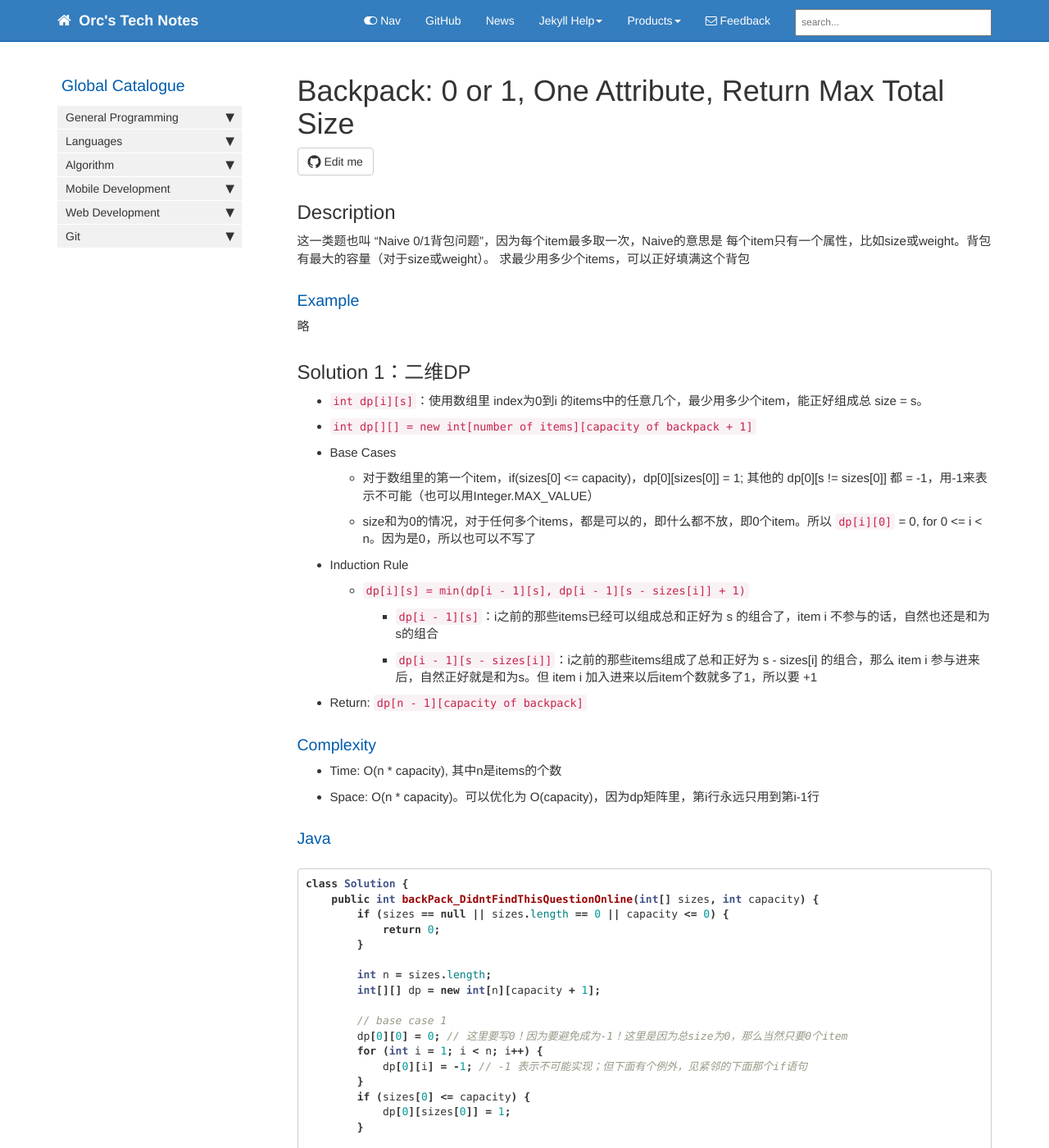
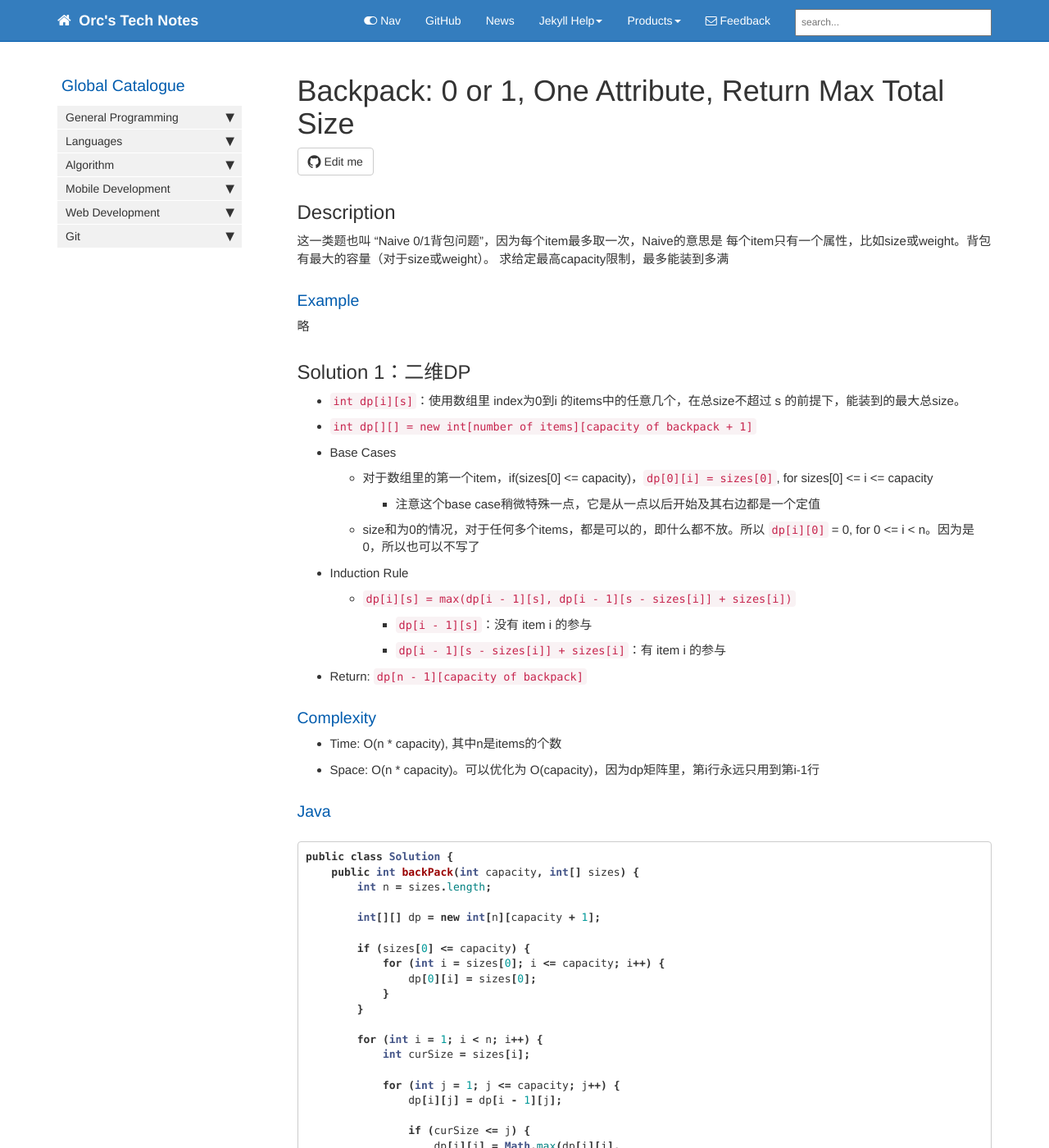
Before and after one commit to HungryOrc/hungryorc.github.io, a Jekyll site: the page built from pages/algorithm/algorithm_backpack_01_1Attr_returnMaxTotalSize.md, in a window 1280 px wide and 1400 px high. Shown: the whole window at 82% size. Built offline with Jekyll 4.4.1, drawn with Linux system fonts in a browser that asks for light colours; nearby versions of some CDN libraries; comment, search, counter and statistics services are not loaded; some of the changed text lies outside the part shown.

Commit message:
Update algorithm_backpack_01_1Attr_returnMaxTotalSize.md

````diff
--- a/pages/algorithm/algorithm_backpack_01_1Attr_returnMaxTotalSize.md
+++ b/pages/algorithm/algorithm_backpack_01_1Attr_returnMaxTotalSize.md
@@ -11,21 +11,22 @@ toc: false
 
 ## Description
 这一类题也叫 “Naive 0/1背包问题”，因为每个item最多取一次，Naive的意思是 每个item只有一个属性，比如size或weight。背包有最大的容量（对于size或weight）。
-求最少用多少个items，可以正好填满这个背包
+求给定最高capacity限制，最多能装到多满
 
 ### Example
 略
 
 ## Solution 1：二维DP
-* `int dp[i][s]`：使用数组里 index为0到i 的items中的任意几个，最少用多少个item，能正好组成总 size = s。
+* `int dp[i][s]`：使用数组里 index为0到i 的items中的任意几个，在总size不超过 s 的前提下，能装到的最大总size。
 * `int dp[][] = new int[number of items][capacity of backpack + 1]`
 * Base Cases
-  * 对于数组里的第一个item，if(sizes[0] <= capacity)，dp[0][sizes[0]] = 1; 其他的 dp[0][s != sizes[0]] 都 = -1，用-1来表示不可能（也可以用Integer.MAX_VALUE）
-  * size和为0的情况，对于任何多个items，都是可以的，即什么都不放，即0个item。所以 `dp[i][0]` = 0, for 0 <= i < n。因为是0，所以也可以不写了
+  * 对于数组里的第一个item，if(sizes[0] <= capacity)，`dp[0][i] = sizes[0]`, for sizes[0] <= i <= capacity
+    * 注意这个base case稍微特殊一点，它是从一点以后开始及其右边都是一个定值
+  * size和为0的情况，对于任何多个items，都是可以的，即什么都不放。所以 `dp[i][0]` = 0, for 0 <= i < n。因为是0，所以也可以不写了
 * Induction Rule
-  * `dp[i][s] = min(dp[i - 1][s], dp[i - 1][s - sizes[i]] + 1)`
-    * `dp[i - 1][s]`：i之前的那些items已经可以组成总和正好为 s 的组合了，item i 不参与的话，自然也还是和为s的组合
-    * `dp[i - 1][s - sizes[i]]`：i之前的那些items组成了总和正好为 s - sizes[i] 的组合，那么 item i 参与进来后，自然正好就是和为s。但 item i 加入进来以后item个数就多了1，所以要 +1
+  * `dp[i][s] = max(dp[i - 1][s], dp[i - 1][s - sizes[i]] + sizes[i])`
+    * `dp[i - 1][s]`：没有 item i 的参与
+    * `dp[i - 1][s - sizes[i]] + sizes[i]`：有 item i 的参与
 * Return: `dp[n - 1][capacity of backpack]`
 
 ### Complexity
@@ -34,36 +35,27 @@ toc: false
 
 ### Java
 ```java
-class Solution {
-    public int backPack_DidntFindThisQuestionOnline(int[] sizes, int capacity) {
-        if (sizes == null || sizes.length == 0 || capacity <= 0) {
-            return 0;
-        }
+public class Solution {
+    public int backPack(int capacity, int[] sizes) {
+        int n = sizes.length;
 
-        int n = sizes.length;
         int[][] dp = new int[n][capacity + 1];
 
-        // base case 1
-        dp[0][0] = 0; // 这里要写0！因为要避免成为-1！这里是因为总size为0，那么当然只要0个item
-        for (int i = 1; i < n; i++) {
-            dp[0][i] = -1; // -1 表示不可能实现；但下面有个例外，见紧邻的下面那个if语句
-        }
         if (sizes[0] <= capacity) {
-            dp[0][sizes[0]] = 1;
+            for (int i = sizes[0]; i <= capacity; i++) {
+                dp[0][i] = sizes[0];
+            }
         }
 
         for (int i = 1; i < n; i++) {
-            int curItemSize = sizes[i];
+            int curSize = sizes[i];
 
-            for (int sum = 1; sum <= capacity; sum++) {
-                // case 1: item i 不参与
-                // 下面这一句，以及前面的 dp[0][0] = 0，二者一起保证了对所有的i，永远有 dp[i][0] = 0 ！
-                // 那么下面case 2 的 dp[i - 1][sum - curItemSize] + 1 在 sum == curItemSize 的时候也就会等于 1 ！
-                dp[i][sum] = dp[i - 1][sum];
+            for (int j = 1; j <= capacity; j++) {
+                dp[i][j] = dp[i - 1][j];
 
-                // case 2: item i 参与
-                if (sum >= curItemSize && dp[i - 1][sum - curItemSize] != -1) { // 别忘了检查是否是 -1 ！
-                    dp[i][sum] = Math.min(dp[i][sum], dp[i - 1][sum - curItemSize] + 1);
+                if (curSize <= j) {
+                    dp[i][j] = Math.max(dp[i][j],
+                        dp[i - 1][j - curSize] + curSize);
                 }
             }
         }
@@ -72,93 +64,96 @@ class Solution {
 }
 ```
 
-## Solution 1.1：基于Solution 1，使用Offset One方法，简化代码
+## Solution 1.1：基于Solution 1，使用Offset One方法，简化代码。实际运算速度比Solution 1 快了一点
 所谓的Offset One方法，就是：dp[i][j] 里的 i 原本意思是 index为i的元素，现在意思是 **第i个** 元素。这样设置以后，对有些题目，代码能简化不少，对有些题目作用不明显
 
 Offset One方法不能降低时间和空间复杂度
 
 ### Complexity
-* Time: O(n * capacity)，与Solution 1 相同
-* Space: O(n * capacity)，与Solution 1 相同
+* Time: 与Solution 1 相同
+* Space: 与Solution 1 相同
 
 ### Java
 ```java
-class Solution {
-    public int backPack_DidntFindThisQuestionOnline(int[] sizes, int capacity) {
-        if (sizes == null || sizes.length == 0 || capacity <= 0) {
-            return 0;
-        }
+public class Solution {
+    public int backPack(int capacity, int[] sizes) {
+        int n = sizes.length;
 
-        int n = sizes.length;
-        int[][] dp = new int[n + 1][capacity + 1]; // 第一维从n变为n+1
+        int[][] dp = new int[n + 1][capacity + 1]; // n -> n + 1
 
-        // base case 1 不用写了，因为第一维是0的话，即“前0个"元素，自然永远item数是0了
+        // base case 1 不用写了
 
-        for (int i = 1; i <= n; i++) { // 从 i < n 变为 i <= n
-            int curItemSize = sizes[i - 1]; // 从 i 变为 i - 1
+        for (int i = 1; i <= n; i++) { // i < n -> i <= n
+            int curSize = sizes[i - 1]; // sizes[i] -> sizes[i - 1]
 
-            for (int sum = 1; sum <= capacity; sum++) {
-                dp[i][sum] = dp[i - 1][sum];
+            for (int j = 1; j <= capacity; j++) {
+                dp[i][j] = dp[i - 1][j];
 
-                if (sum >= curItemSize && dp[i - 1][sum - curItemSize] != -1) {
-                    dp[i][sum] = Math.min(dp[i][sum], dp[i - 1][sum - curItemSize] + 1);
+                if (curSize <= j) {
+                    dp[i][j] = Math.max(dp[i][j],
+                        dp[i - 1][j - curSize] + curSize);
                 }
             }
         }
-        return dp[n][capacity]; // 第一维从n-1变为n
+        return dp[n][capacity]; // dp[n - 1][...] -> dp[n][...]
     }
 }
 ```
 
-## Solution 1.2：基于Solution 1，dp[index][size]降维为dp[size]
+## Solution 1.2：基于Solution 1，dp[index][size]降维为dp[size]。实测速度前15%，比Solution 1 快了很多
 
 ### 只要是DP矩阵降维，就要考虑从大往小填写（矩阵里的一个或多个维度）！
+这题如果从小往大写会出错，因为每个item只能用1次，而根据induction rule，如果前面已经把item i 用过一次了，后面item i 并不知道，当填写dp矩阵到第二维的总size更大的地方，会因为总size能容下第二个（以及更多个）item i 了，就再加入新的 item i。
 
 ### Complexity
-* Time: O(n * capacity)，与Solution 1 相同。但其实空间下降以后，时间也下降了，只是不是量级意义上的下降
+* Time: 与Solution 1 相同
 * Space: O(capacity)
 
 ### Java
 ```java
-class Solution {
-    public int backPack_DidntFindThisQuestionOnline(int[] sizes, int capacity) {
-        if (sizes == null || sizes.length == 0 || capacity <= 0) {
-            return 0;
-        }
+public class Solution {
+    public int backPack(int capacity, int[] sizes) {
+        int n = sizes.length;
+        int[] dp = new int[capacity + 1]; // 一维
 
-        int n = sizes.length;
-        int[] dp = new int[capacity + 1]; // 去掉了第一维（第一维原本size是n）
-
-        // base case 1，去掉了第一维
-        dp[0] = 0;
-        for (int i = 1; i < n; i++) {
-            dp[i] = -1;
-        }
         if (sizes[0] <= capacity) {
-            dp[sizes[0]] = 1;
+            for (int i = sizes[0]; i <= capacity; i++) {
+                dp[i] = sizes[0]; // 一维
+            }
         }
 
         for (int i = 1; i < n; i++) {
-            int curItemSize = sizes[i];
+            int curSize = sizes[i];
 
-            for (int sum = capacity; sum >= 0; sum--) { // 这里要变成从大往小循环！！
-                // dp[sum] = dp[sum]; // 去掉了第一维。然后剩下的这一行也没意义了
+            for (int j = capacity; j >= 1; j--) {
+                // dp[j] = dp[j]; // 这里一维就没意义再写了
 
-                if (sum >= curItemSize && dp[sum - curItemSize] != -1) {
-                    dp[sum] = Math.min(dp[sum], dp[sum - curItemSize] + 1); // 去掉了第一维
+                if (curSize <= j) {
+                    dp[j] = Math.max(dp[j], dp[j - curSize] + curSize);
                 }
             }
         }
-        return dp[capacity]; // 去掉了第一维
+        return dp[capacity];
     }
 }
 ```
 
-## Solution 2：一种很有趣的DFS方法。但速度超时 hoho <==== 我这样做对么？？？？
+## Solution 2：
+* `boolean dp[i][s]`：使用数组里 index为0到i 的items中的任意几个，能否正好组成总size = s
+* `boolean dp[][] = new int[number of items][capacity of backpack + 1]`
+* Base Cases
+  * 对于数组里的第一个item，if(sizes[0] <= capacity)，`dp[0][i] = sizes[0]`, for sizes[0] <= i <= capacity
+    * 注意这个base case稍微特殊一点，它是从一点以后开始及其右边都是一个定值
+  * size和为0的情况，对于任何多个items，都是可以的，即什么都不放。所以 `dp[i][0]` = 0, for 0 <= i < n。因为是0，所以也可以不写了
+* Induction Rule
+  * `dp[i][s] = max(dp[i - 1][s], dp[i - 1][s - sizes[i]] + sizes[i])`
+    * `dp[i - 1][s]`：没有 item i 的参与
+    * `dp[i - 1][s - sizes[i]] + sizes[i]`：有 item i 的参与
+* Return: `dp[n - 1][capacity of backpack]`
 
 ### Complexity
-* Time: O(2^n) <=== 对么 ？？？？
-* Space: O(n)，因为有n层call stack <=== 对么 ？？？？
+* Time: O(
+* Space: O(
 
 ### Java
 ```java
@@ -193,6 +188,6 @@ class Solution {
 ```
 
 ## Reference
-没有在网上找到这题
+* [Backpack [LintCode]](https://www.lintcode.com/problem/backpack/description)
 
 {% include links.html %}
````
